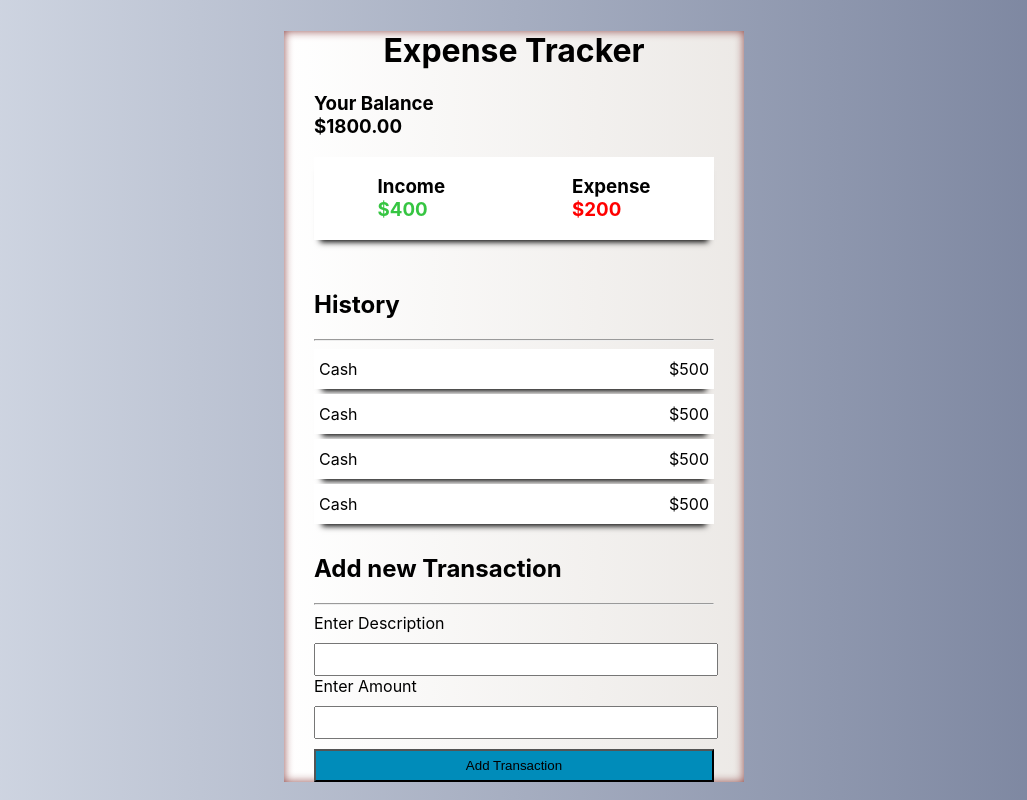
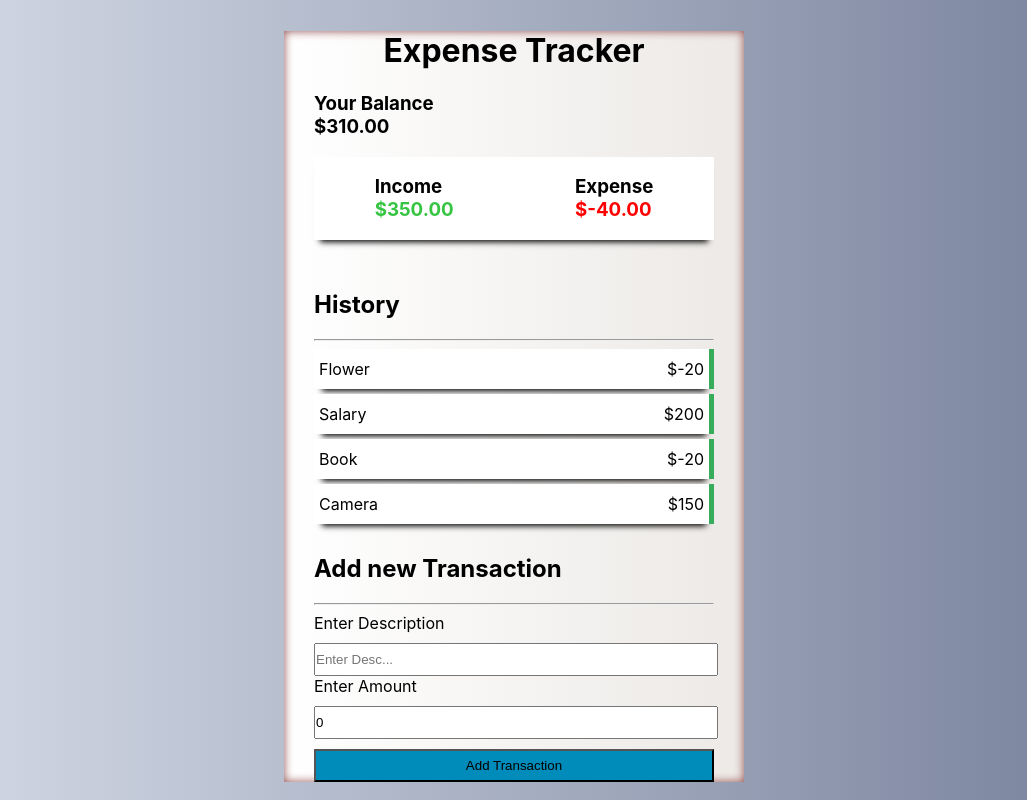
Before and after one commit to ZakirBangash/BootcampProject1ExpenseTracker, a React (Create React App) app: page / in a window 1280 px wide. Shown: the whole page, without its empty margins (126-1153 px from the left). Built offline with nearby package versions, Linux system fonts and the light colour scheme.

Commit message:
DynamicHalf

```diff
--- a/src/App.css
+++ b/src/App.css
@@ -41,6 +41,8 @@ background: linear-gradient(to right, #FFFFFF, #ECE9E6); /* W3C, IE 10+/ Edge, F
   margin-top:5px;
   background-color: white;
   box-shadow: 0 10px 6px -8px;
+  border-right: 5px solid rgb(55, 173, 91);
+
 }
 
 .expensein{
@@ -62,5 +64,4 @@ background: linear-gradient(to right, #FFFFFF, #ECE9E6); /* W3C, IE 10+/ Edge, F
 
 .transaction_container{
   margin-top: 30px;
-
 }
--- a/src/App.js
+++ b/src/App.js
@@ -1,24 +1,28 @@
 import React from 'react';
-import {Header} from './Header'
-import {Balance} from './Balance'
-import {IncomeExpense} from './IncomeExpense'
-import {TransactionList} from './TransactionList'
+import { Header } from './Header'
+import { Balance } from './Balance'
+import { IncomeExpense } from './IncomeExpense'
+import { TransactionList } from './TransactionList'
 
-import {Transaction} from  './Transaction';
+import { Transaction } from './Transaction';
 import './App.css';
+import {GlobalProvider} from './GlobalState'
 
 function App() {
   return (
+    <GlobalProvider>
       <div className="container">
-     <Header/>
-      <Balance/>
+        <Header />
+        <Balance />
         <div className="expensein">
           <IncomeExpense />
         </div>
         <TransactionList />
+        <div className="trans">
           <Transaction />
-
         </div>
+      </div>
+    </GlobalProvider>
   );
 }
 
--- a/src/Balance.js
+++ b/src/Balance.js
@@ -1,9 +1,19 @@
-import React from 'react'
+import React ,{useContext}from 'react'
+import {GlobalContext} from './GlobalState'
 
 export const Balance = () => {
+    const Transaction = useContext(GlobalContext);
+    const Amount = Transaction.transactions.map(Transaction => Transaction.amount);
+    const income = Amount.filter(item => item > 0).reduce( (acc,item) => (acc+=item),0).toFixed(2);
+    let expense = Amount.filter(item => item < 0).reduce( (acc,item)=> (acc+=item),0).toFixed(2);
+    let Balance = income - expense*-1;
+    Balance = Balance.toFixed(2);
+    console.log(Balance)
+
+
     return (
         <div>
-            <h3>Your Balance <br/> $1800.00</h3>
+            <h3>Your Balance <br/> ${Balance}</h3>
         </div>
     )
 }
--- /dev/null
+++ b/src/GlobalState.js
@@ -0,0 +1,38 @@
+import  React, {useReducer,createContext} from 'react'
+
+const initialState = {
+        transactions:[
+            {id:1,text:"Flower",amount:-20},
+            {id:2,text:"Salary",amount:200},
+            {id:3,text:"Book",amount:-20},
+            {id:4,text:"Camera",amount:150},
+        ]
+}
+
+
+// Create Context
+export const GlobalContext = createContext(initialState);
+
+
+export const GlobalProvider = ({children}) => {
+    const [state, dispatch] = useReducer(reducer, initialState);
+
+    return(
+
+        <GlobalContext.Provider value={{
+            transactions:state.transactions
+        }}>
+            {children}
+        </GlobalContext.Provider>
+
+    );
+}
+
+const reducer = (state,action) => {
+    switch (action.type) {
+      default:
+            return state;
+
+    }
+
+}
--- a/src/IncomeExpense.js
+++ b/src/IncomeExpense.js
@@ -1,10 +1,17 @@
-import React from 'react'
+import React,{useContext} from 'react'
+import {GlobalContext} from './GlobalState'
+
 
 export const IncomeExpense = () => {
+    const Transaction = useContext(GlobalContext)
+    let Amount = Transaction.transactions.map(Transaction => Transaction.amount)
+    const income = Amount.filter(item => item > 0).reduce( (acc,item) => (acc+=item),0).toFixed(2);
+    let expense = Amount.filter(item => item < 0).reduce( (acc,item)=> (acc+=item),0).toFixed(2);
+
     return (
         <div className="Expense">
-            <h3 >Income <br/> <span className="incomeC">$400</span></h3>
-             <h3>Expense <br/> <span className="expenseC">$200</span></h3>
+            <h3 >Income <br/> <span className="incomeC">${income}</span></h3>
+    <h3>Expense <br/> <span className="expenseC">${expense}</span></h3>
         </div>
     )
 }
--- /dev/null
+++ b/src/Transac.js
@@ -0,0 +1,10 @@
+import React from 'react'
+
+export const Transac = ({transaction}) => {
+    return (
+        <li>
+            <span>{transaction.text}</span>
+    <span>${transaction.amount}</span>
+        </li>
+    )
+}
--- a/src/Transaction.js
+++ b/src/Transaction.js
@@ -1,15 +1,17 @@
-import React from 'react'
+import React,{useContext,useState} from 'react'
 
 export const Transaction = () => {
+    const [text, settext] = useState('');
+    const [Amount, setAmount] = useState(0);
     return (
         <div className="transaction_container">
             <h2>Add new Transaction</h2>
             <hr/>
             <form className="transaction-form">
                 <label htmlFor="Text">Enter Description</label><br/>
-                <input type="text" id="Text" required/><br/>
+                <input type="text" id="Text" value={text} onChange={e => settext(e.target.value)} placeholder="Enter Desc..." required/><br/>
                 <label htmlFor="Amount">Enter Amount</label><br/>
-                <input type="number"  id="Amount" required/>
+                <input type="number"  id="Amount" value={Amount} onChange={e => setAmount(e.target.value)} placeholder="Enter Amount" required/>
                 <br/>
                 <input className="btn" type="button" value="Add Transaction"/>
             </form>
--- a/src/TransactionList.js
+++ b/src/TransactionList.js
@@ -1,28 +1,20 @@
-import React from 'react'
+import React,{useContext} from 'react'
+import {GlobalContext} from './GlobalState'
+import { Transac } from './Transac';
+
 
 export const TransactionList = () => {
+    const transactions = useContext(GlobalContext);
+
     return (
         <div>
         <h2>History</h2>
         <hr/>
         <ul className="transaction">
+            {transactions.transactions.map(transaction => (  <Transac key={transaction.id} transaction={transaction}/>
 
-            <li>
-                <span>Cash</span>
-                <span>$500</span>
-            </li>
-            <li>
-                <span>Cash</span>
-                <span>$500</span>
-            </li>
-            <li>
-                <span>Cash</span>
-                <span>$500</span>
-            </li>
-            <li>
-                <span>Cash</span>
-                <span>$500</span>
-            </li>
+                ))}
+
         </ul>
 
         </div>
```
Lines whose indentation alone changed are shown as unchanged.
